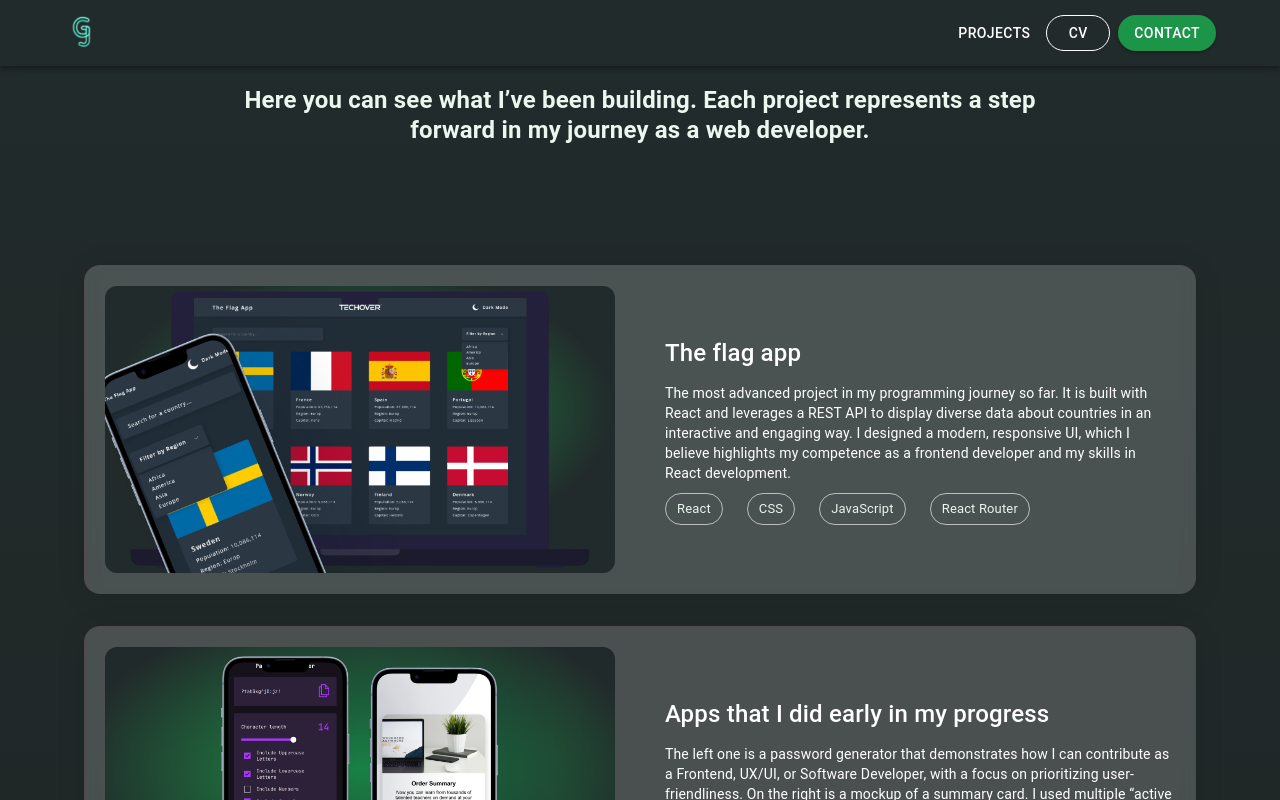
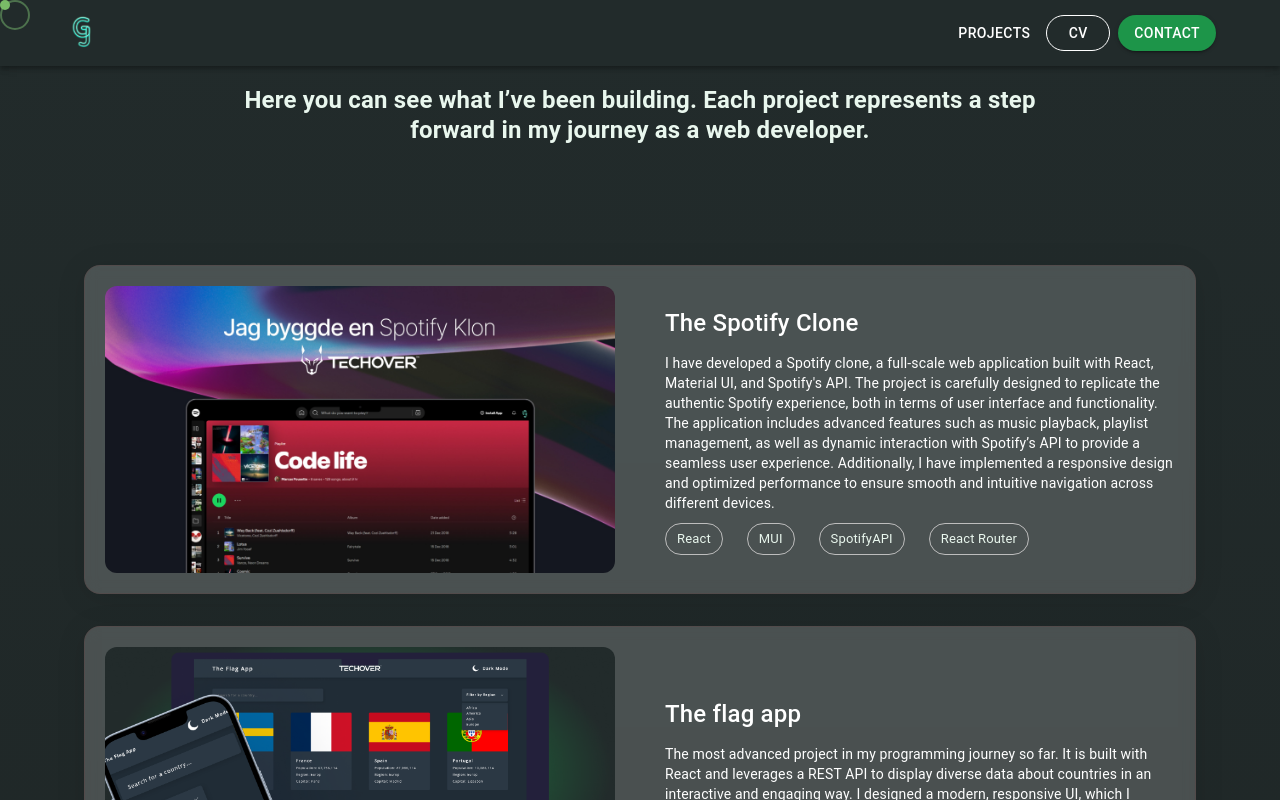
Before and after one commit to Jonny-Grandt/Portfolio-JG, a React (Vite) app: page /MyWork in a window 1280 px wide. Shown: the top 800 px of the page. Built offline with nearby package versions, Linux system fonts and the light colour scheme.

Commit message:
lagt till en cursor effekt och spotify kortet

```diff
--- a/index.html
+++ b/index.html
@@ -1,4 +1,4 @@
-<!doctype html>
+<!DOCTYPE html>
 <html lang="en">
   <head>
     <meta charset="UTF-8" />
@@ -7,6 +7,8 @@
     <title>Jonnys portfoilo</title>
   </head>
   <body>
+    <div class="custom-cursor-outer"></div>
+    <div class="custom-cursor-inner"></div>
     <div id="root"></div>
     <script type="module" src="/src/main.jsx"></script>
   </body>
--- a/src/App.css
+++ b/src/App.css
@@ -2,6 +2,26 @@
     margin: 0;
     min-height: 100vh;
     background: linear-gradient(to bottom, #222B2B, #1a2020);
+    cursor: none;
 
 
   }
+
+.custom-cursor-outer,
+.custom-cursor-inner {
+  position: fixed;
+  pointer-events: none;
+  border-radius: 50%;
+}
+
+.custom-cursor-outer {
+  width: 30px;
+  height: 30px;
+  border: 2px solid rgb(77, 114, 77);
+}
+
+.custom-cursor-inner {
+  width: 10px;
+  height: 10px;
+  background-color: rgb(121, 187, 103);
+}
--- a/src/App.jsx
+++ b/src/App.jsx
@@ -10,10 +10,26 @@
 import Footer from "./components/Footer";
 import DrawerAppBar from "./components/DrawerAppBar";
 import "./App.css";
+import React, { useEffect } from 'react';
 
 const myTheme = createTheme(themeOptions);
 
 function App() {
+  useEffect(() => {
+    const outerCursor = document.querySelector('.custom-cursor-outer');
+    const innerCursor = document.querySelector('.custom-cursor-inner');
+
+    const handleMouseMove = (e) => {
+      outerCursor.style.transform = `translate(-50%, -50%) translate(${e.clientX}px, ${e.clientY}px)`;
+      innerCursor.style.transform = `translate(-50%, -50%) translate(${e.clientX}px, ${e.clientY}px)`;
+    };
+
+    document.addEventListener('mousemove', handleMouseMove);
+
+    return () => {
+      document.removeEventListener('mousemove', handleMouseMove);
+    };
+  }, []);
   return (
     <ThemeProvider theme={myTheme}>
       <CssBaseline />
--- a/src/components/DrawerAppBar.jsx
+++ b/src/components/DrawerAppBar.jsx
@@ -34,7 +34,7 @@
       Home: '/',
       About: '/About',
       MyWork: '/MyWork',
-      CV: "https://drive.google.com/file/d/1h70QXqjlFHdLBWIV9Y6OPNRE0mHE4Prh/view?usp=drive_link", // CV extern länk
+      CV: "https://drive.google.com/file/d/1zArwtvcqBpw4BxBU8inoGKKOlyRPFjiO/view?usp=sharing", // CV extern länk
       Contact: '/Contact',
     };
 
--- a/src/components/MyWork.jsx
+++ b/src/components/MyWork.jsx
@@ -4,6 +4,7 @@
 import project2 from "../assets/pro2.png";
 import project3 from "../assets/pro3.png";
 import project4 from "../assets/pro4.png";
+import project5 from "../assets/pro5.jpg";
 import ballRight from "../assets/ball-work-right.png";
 import './MyWork.css';
 
@@ -58,6 +59,14 @@
       >
 
         {/* Card 1 */}
+        <ProjectCard
+          image={project5}
+          title="The Spotify Clone"
+          description={`I have developed a Spotify clone, a full-scale web application built with React, Material UI, and Spotify's API. The project is carefully designed to replicate the authentic Spotify experience, both in terms of user interface and functionality. The application includes advanced features such as music playback, playlist management, as well as dynamic interaction with Spotify’s API to provide a seamless user experience. Additionally, I have implemented a responsive design and optimized performance to ensure smooth and intuitive navigation across different devices.`}
+          technologies={["React", "MUI", "SpotifyAPI", "React Router"]}
+        />
+
+
         <ProjectCard
           image={project4}
           title="The flag app"
```
Also changed, not shown: src/components/Cursor.jsx (added, +7 -0 lines), src/assets/pro5.jpg (added).
